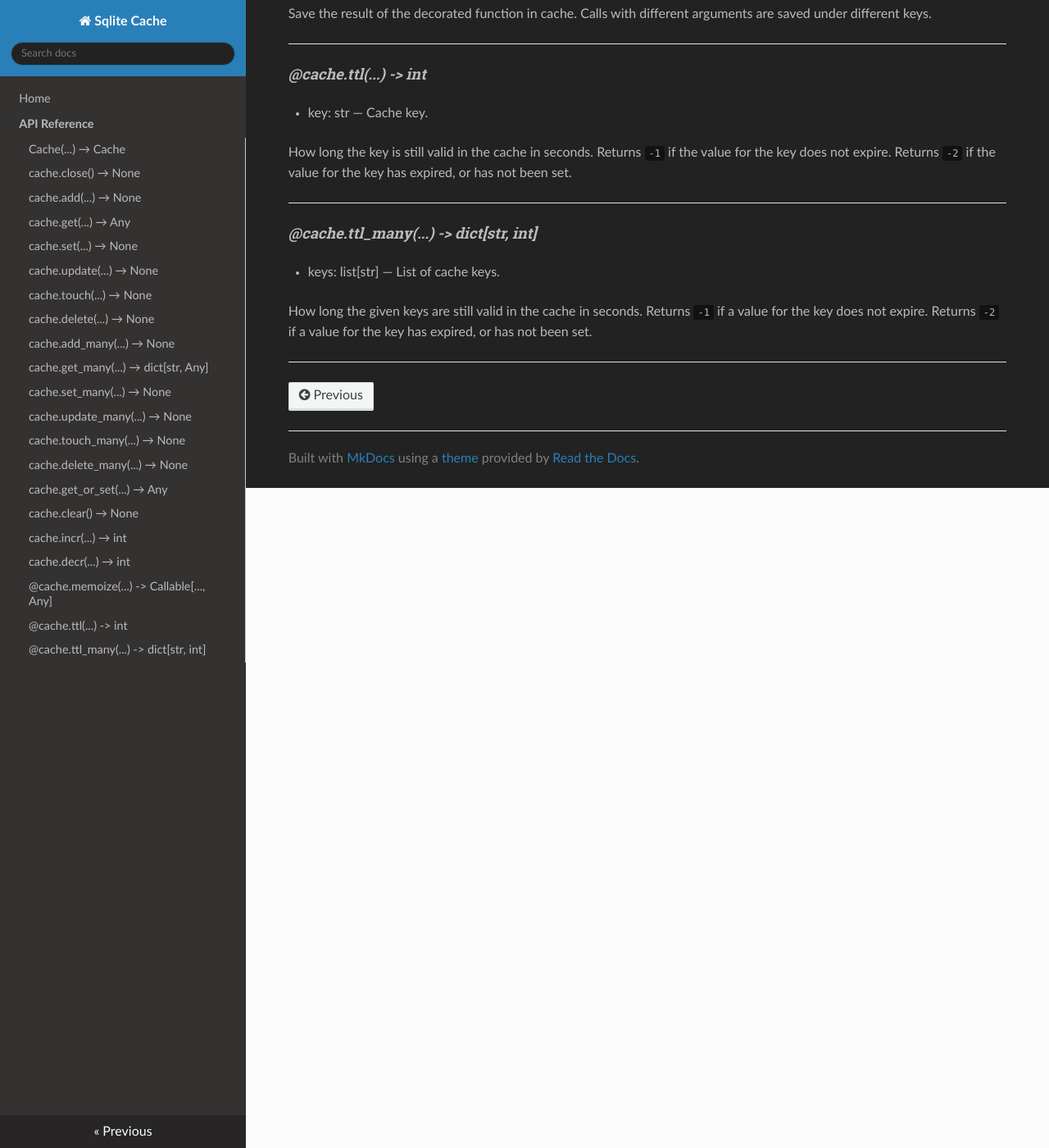
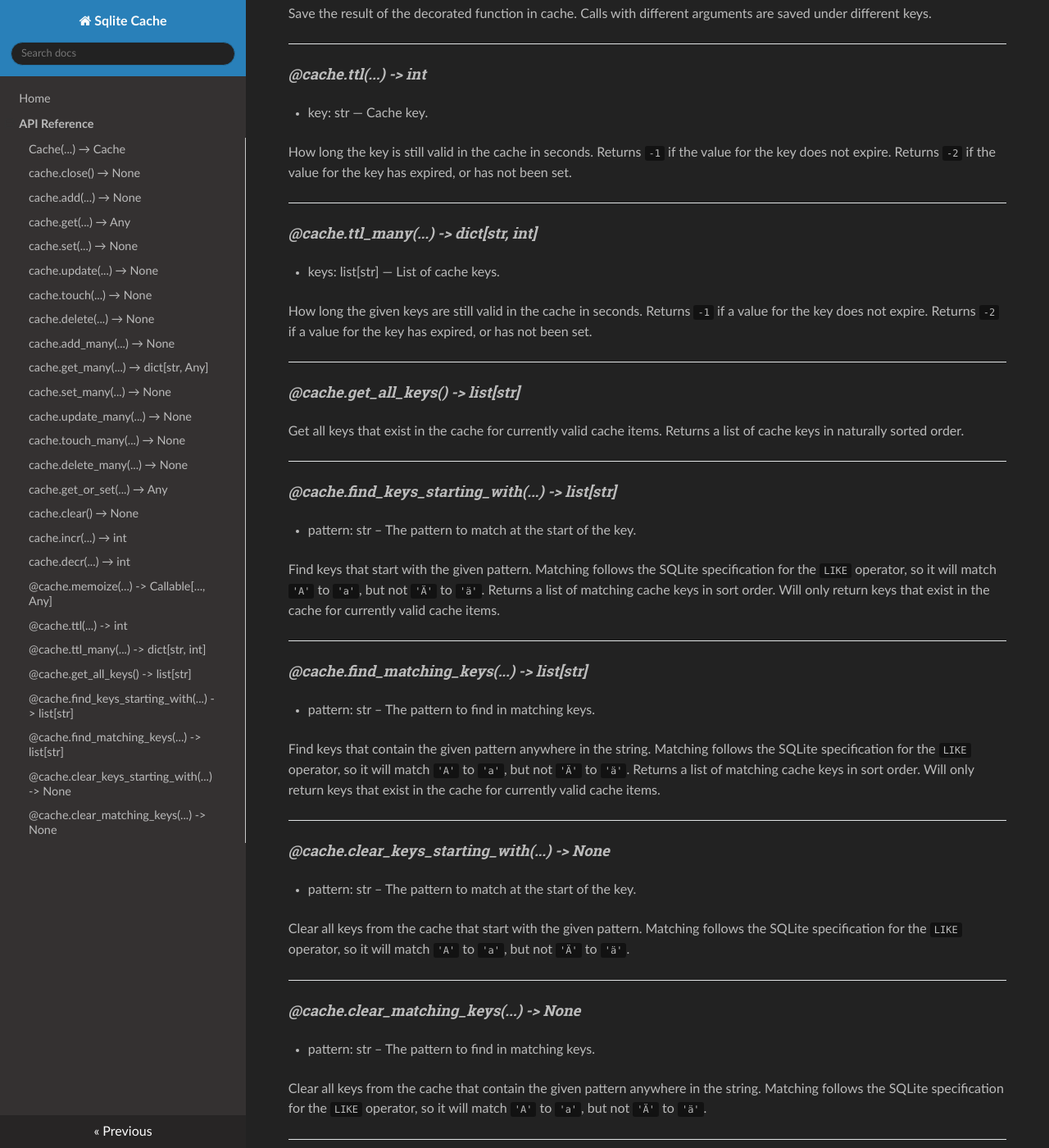
Before and after one commit to MrThearMan/sqlite3-cache, an MkDocs documentation site: the page built from docs/ref.md, in a window 1280 px wide and 1400 px high, scrolled down 3870 px. Shown: the whole window at 82% size. Built offline with MkDocs 1.6.1, drawn with Linux system fonts in a browser that asks for light colours; nearby versions of some CDN libraries; a script that is not in the unit is left out.

Commit message:
adding doc updates as requested

```diff
--- a/docs/ref.md
+++ b/docs/ref.md
@@ -184,3 +184,50 @@ Returns `-1` if a value for the key does not expire.
 Returns `-2` if a value for the key has expired, or has not been set.
 
 ---
+
+#### *@cache.get_all_keys() -> list[str]*
+
+Get all keys that exist in the cache for currently valid cache items.
+Returns a list of cache keys in naturally sorted order.
+
+---
+
+#### *@cache.find_keys_starting_with(...) -> list[str]*
+- pattern: str – The pattern to match at the start of the key.
+
+Find keys that start with the given pattern.
+Matching follows the SQLite specification for the `LIKE` operator, so
+it will match `'A'` to `'a'`, but not `'Ä'` to `'ä'`.
+Returns a list of matching cache keys in sort order.
+Will only return keys that exist in the cache for currently valid cache items.
+
+---
+
+#### *@cache.find_matching_keys(...) -> list[str]*
+- pattern: str – The pattern to find in matching keys.
+
+Find keys that contain the given pattern anywhere in the string.
+Matching follows the SQLite specification for the `LIKE` operator, so
+it will match `'A'` to `'a'`, but not `'Ä'` to `'ä'`.
+Returns a list of matching cache keys in sort order.
+Will only return keys that exist in the cache for currently valid cache items.
+
+---
+
+#### *@cache.clear_keys_starting_with(...) -> None*
+- pattern: str – The pattern to match at the start of the key.
+
+Clear all keys from the cache that start with the given pattern.
+Matching follows the SQLite specification for the `LIKE` operator, so
+it will match `'A'` to `'a'`, but not `'Ä'` to `'ä'`.
+
+---
+
+#### *@cache.clear_matching_keys(...) -> None*
+- pattern: str – The pattern to find in matching keys.
+
+Clear all keys from the cache that contain the given pattern anywhere in the string.
+Matching follows the SQLite specification for the `LIKE` operator, so
+it will match `'A'` to `'a'`, but not `'Ä'` to `'ä'`.
+
+---
```
